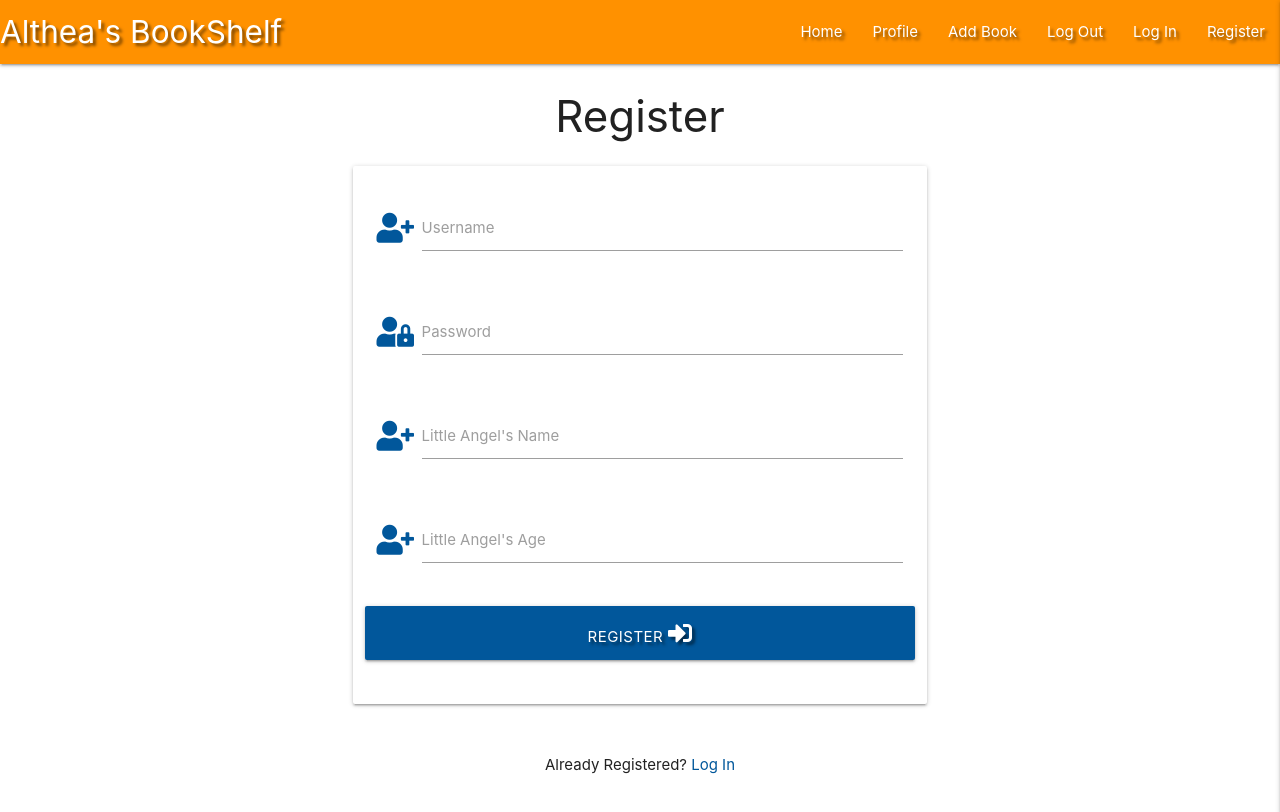
After one commit to Code-Institute-Submissions/althea-bookshelf, a Flask app: page /register in a window 1280 px wide. The commit adds this page. Run offline with Flask 2, Linux system fonts and the light colour scheme; some libraries are stand-ins or nearby versions.

Commit message:
Add register and login functionality. Add session user profile

```diff
--- a/app.py
+++ b/app.py
@@ -4,6 +4,7 @@ from flask import (
     redirect, request, session, url_for)
 from flask_pymongo import PyMongo
 from bson.objectid import ObjectId
+from werkzeug.security import generate_password_hash, check_password_hash
 if os.path.exists("env.py"):
     import env
 
@@ -24,6 +25,64 @@ def get_books():
     return render_template("books.html", books=books)
 
 
+@app.route("/register", methods=["GET", "POST"])
+def register():
+    if request.method == "POST":
+        # check if username is already exists in db
+        existing_user = mongo.db.critics.find_one(
+            {"username": request.form.get("username").lower()})
+
+        if existing_user:
+            flash("Username already exists")
+            return redirect(url_for("register"))
+
+        register = {
+            "username": request.form.get("username").lower(),
+            "password": generate_password_hash(request.form.get("password"))
+        }
+        mongo.db.critics.insert_one(register)
+
+        # put the new user into 'session' cookie
+        session["user"] = request.form.get("username").lower()
+        flash("Registration Successful")
+        return redirect(url_for("profile", username=session["user"]))
+    return render_template("register.html")
+
+
+@app.route("/login", methods=["GET", "POST"])
+def login():
+    if request.method == "POST":
+        # check if username exists in db
+        existing_user = mongo.db.critics.find_one(
+            {"username": request.form.get("username").lower()})
+
+        if existing_user:
+            # ensure hashed password matches the user input
+            if check_password_hash(existing_user["password"], request.form.get("password")):
+                session["user"] = request.form.get("username").lower()
+                flash("Welcome, {}". format(request.form.get("username")))
+                return redirect(url_for("profile", username=session["user"]))
+
+            else:
+                # invalid password match
+                flash("incorrect Username and/or Password")
+                return redirect(url_for("login"))
+
+        else:
+            # username doesn't exists
+            flash("incorrect Username and/or Password")
+            return redirect(url_for("login"))
+
+    return render_template("login.html")
+
+
+@app.route("/profile/<username>", methods=["GET", "POST"])
+def profile(username):
+    # grab the session user's username in db
+    username = mongo.db.critics.find_one({"username": session["user"]})["username"]
+    return render_template("profile.html", username=username)
+
+
 if __name__ == "__main__":
     app.run(host=os.environ.get("IP"),
             port=int(os.environ.get("PORT")),
--- a/static/css/style.css
+++ b/static/css/style.css
@@ -0,0 +1,7 @@
+.text-shadow {
+    text-shadow: 3px 3px 3px rgba(0, 0, 0, 0.5)
+}
+
+.flashes h4 {
+    line-height: 2;
+}
--- a/static/js/script.js
+++ b/static/js/script.js
@@ -0,0 +1,3 @@
+$(document).ready(function(){
+    $('.sidenav').sidenav({edge: "right"});
+  });
--- a/templates/base.html
+++ b/templates/base.html
@@ -13,14 +13,59 @@
 </head>
 <body>
 
-    {% block content %}
-    {% endblock %}
+    <header>
+    <!-- main navbar -->
+        <nav class="nav-extended text-shadow orange accent-3">
+            <div class="nav-wrapper">
+            <a href="{{ url_for('get_books') }}" class="brand-logo">Althea's BookShelf</a>
+            <a href="#" data-target="mobile-demo" class="sidenav-trigger right"><i class="fas fa-bars"></i></a>
+            <ul class="right hide-on-med-and-down">
+                <li><a href="{{ url_for('get_books') }}">Home</a></li>
+                <li><a href="{{ url_for('profile', username=session['user']) }}">Profile</a></li>
+                <li><a href="#">Add Book</a></li>
+                <li><a href="#">Log Out</a></li>
+                <li><a href="{{ url_for('login') }}">Log In</a></li>
+                <li><a href="{{ url_for('register') }}">Register</a></li>
+            </ul>
+            </div>
+        </nav>
+
+        <!-- mobile sidenav -->
+        <ul class="sidenav" id="mobile-demo">
+            <li><h4 class="center-align light-blue-text text-darken-4">Althea's BookShelf</h4></li>
+            <li><a href="{{ url_for('get_books') }}">Home</a></li>
+            <li><a href="{{ url_for('profile', username=session['user']) }}">Profile</a></li>
+            <li><a href="#">Add Book</a></li>
+            <li><a href="#">Log Out</a></li>
+            <li><a href="{{ url_for('login') }}">Log In</a></li>
+            <li><a href="{{ url_for('register') }}">Register</a></li>
+        </ul>
+    </header>
+
+    <section>
+        <!-- flash messages -->
+        {% with messages = get_flashed_messages() %}
+            {% if messages %}
+                {% for message in messages %}
+                    <div class="row flashes">
+                        <h4 class="light-blue lighten-4 center-align">{{ message }}</h4>
+                    </div>
+                {% endfor %}
+            {% endif %}
+        {% endwith %}
+    </section>
+
+    <main class="container">
+        {% block content %}
+        {% endblock %}
+    <main>
 
     <script src="https://code.jquery.com/jquery-3.5.1.min.js" integrity="sha256-9/aliU8dGd2tb6OSsuzixeV4y/faTqgFtohetphbbj0="
                 crossorigin="anonymous"></script>
     <script src="https://cdnjs.cloudflare.com/ajax/libs/materialize/1.0.0/js/materialize.min.js"></script>
-    <script src="{{ url_for('static', filename='js/sciprt.js') }}"></script>
+    <script src="{{ url_for('static', filename='js/script.js') }}"></script>
     {% block scripts %}
     {% endblock %}
+
 </body>
 </html>
--- /dev/null
+++ b/templates/register.html
@@ -0,0 +1,70 @@
+{% extends "base.html" %}
+{% block content %}
+
+<h3 class="center-align">Register</h3>
+
+<div class="row">
+    <form class="col s12 m8 offset-m2" method="POST" action="{{ url_for('register') }}">
+        <div class="card-panel">
+
+            <!-- username -->
+            <div class="row">
+                <div class="input-field col s12">
+                    <i class="fas fa-user-plus light-blue-text text-darken-4 prefix"></i>
+                    <input id="username" name="username" type="text" minlength="5"
+                        maxlength="20" pattern="^[a-zA-Z0-9]{5,20}$" class="validate" required>
+                    <label for="username">Username</label>
+                </div>
+            </div>
+
+            <!-- password -->
+            <div class="row">
+                <div class="input-field col s12">
+                    <i class="fas fa-user-lock light-blue-text text-darken-4 prefix"></i>
+                    <input id="password" name="password" type="password" minlength="5"
+                        maxlength="20" pattern="^[a-zA-Z0-9]{5,20}$" class="validate" required>
+                    <label for="password">Password</label>
+                </div>
+            </div>
+
+            <!-- little angel's name -->
+            <div class="row">
+                <div class="input-field col s12">
+                    <i class="fas fa-user-plus light-blue-text text-darken-4 prefix"></i>
+                    <input id="little_angel" name="little_angel" type="text" minlength="5"
+                        maxlength="20" pattern="^[a-zA-Z]{5,20}$" class="validate" required>
+                    <label for="little_angel">Little Angel's Name</label>
+                </div>
+            </div>
+
+            <!-- little angel's age -->
+            <div class="row">
+                <div class="input-field col s12">
+                    <i class="fas fa-user-plus light-blue-text text-darken-4 prefix"></i>
+                    <input id="angel_age" name="angel_age" type="text" minlength="0"
+                        maxlength="2" pattern="^[0-9]{0,2}$" class="validate" required>
+                    <label for="angel_age">Little Angel's Age</label>
+                </div>
+            </div>
+
+            <!-- register button -->
+            <div class="row">
+                <button type="submit" class="col s12 btn-large light-blue darken-4 text-shadow">
+                    Register <i class="fas fa-sign-in-alt"></i>
+                </button>
+            </div>
+
+        </div>
+    </form>
+</div>
+
+<div class="row">
+    <div class="col s12">
+        <p class="center-align">
+            Already Registered?
+            <a href="{{ url_for('login') }}" class="light-blue-text text-darken-4">Log In</a>
+        </p>
+    </div>
+</div>
+
+{% endblock %}
```
Also changed, not shown: templates/login.html (added, +50 -0 lines), templates/profile.html (added, +14 -0 lines).
